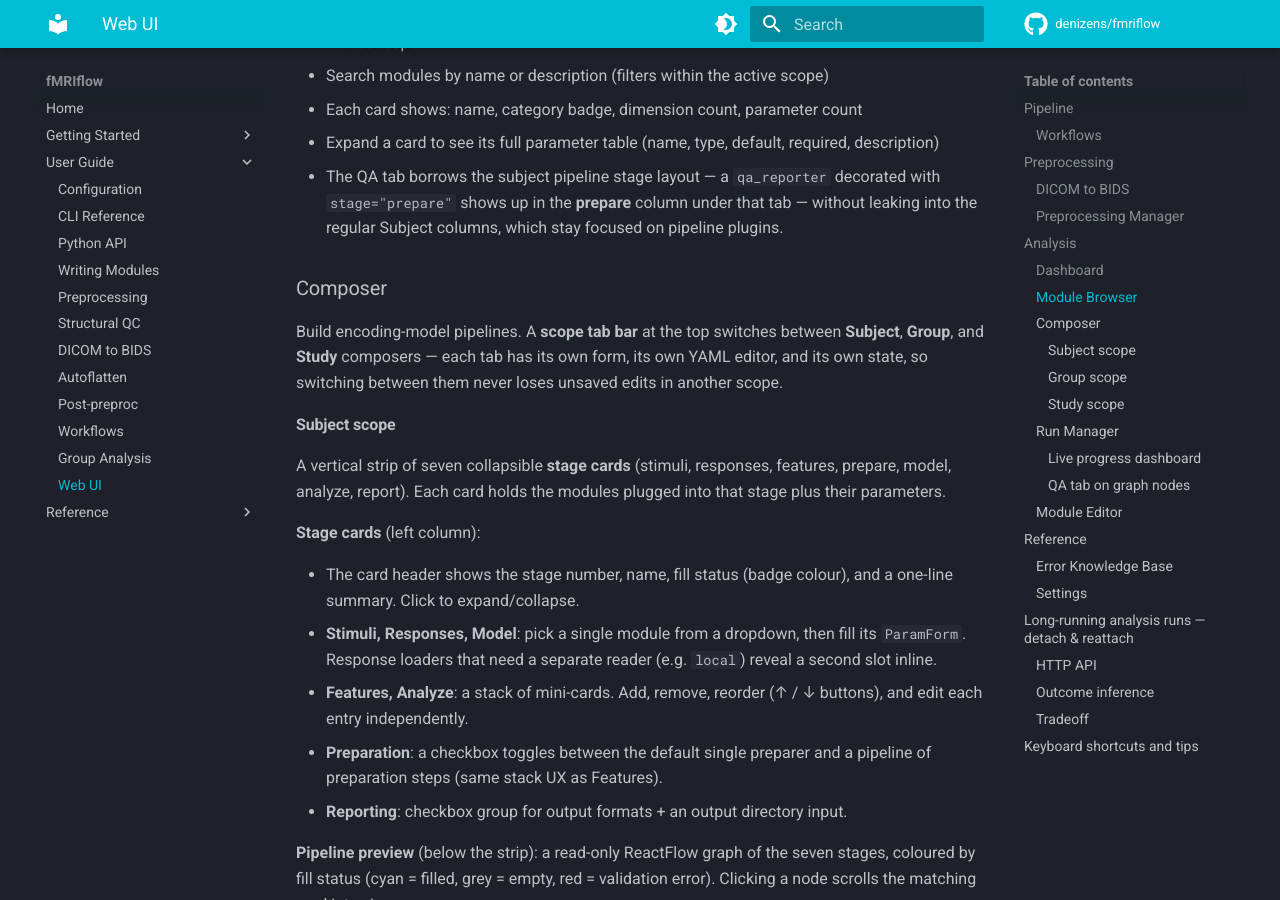
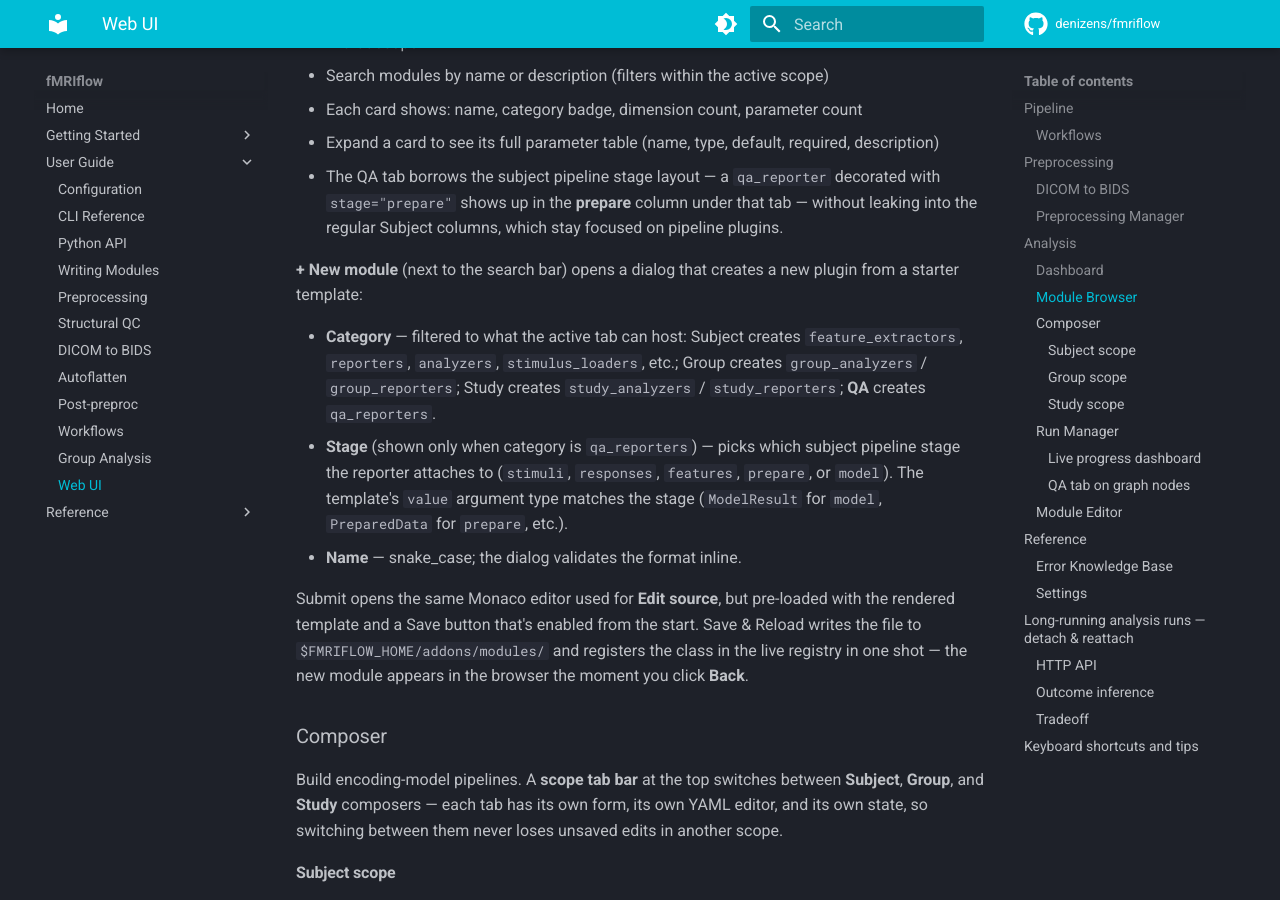
Before and after one commit to osherifo/denizenspipeline, an MkDocs documentation site: the page built from docs/guide/web-ui.md, in a window 1280 px wide and 900 px high, scrolled down 3708 px. Built offline with MkDocs 1.6.1 and Material for MkDocs 9.7.7, drawn with Linux system fonts in a browser that asks for light colours; comment, search, counter and statistics services are not loaded.

Commit message:
docs: cover + new module flow in module browser
- web-ui.md: Module Browser section gains a "+ New module"
  description — category dropdown filtered by active scope tab,
  stage dropdown only when category is qa_reporters, snake_case
  name validation, then handoff to the Monaco editor with the
  template pre-loaded. Save & Reload writes to
  $FMRIFLOW_HOME/addons/modules/ and registers atomically.
- modules.md: QA reporters subsection now points at the web UI
  flow as the recommended way to bootstrap one.

mkdocs build --strict passes.

Co-Authored-By: Claude Opus 4.7 <noreply@anthropic.com>

```diff
--- a/docs/guide/web-ui.md
+++ b/docs/guide/web-ui.md
@@ -130,6 +130,28 @@ Discover and inspect all available modules, organized by processing stage.
   `qa_reporter` decorated with `stage="prepare"` shows up in the
   **prepare** column under that tab — without leaking into the
   regular Subject columns, which stay focused on pipeline plugins.
+
+**+ New module** (next to the search bar) opens a dialog that
+creates a new plugin from a starter template:
+
+- **Category** — filtered to what the active tab can host:
+  Subject creates `feature_extractors`, `reporters`, `analyzers`,
+  `stimulus_loaders`, etc.; Group creates `group_analyzers` /
+  `group_reporters`; Study creates `study_analyzers` /
+  `study_reporters`; **QA** creates `qa_reporters`.
+- **Stage** (shown only when category is `qa_reporters`) — picks
+  which subject pipeline stage the reporter attaches to (`stimuli`,
+  `responses`, `features`, `prepare`, or `model`). The template's
+  `value` argument type matches the stage (`ModelResult` for `model`,
+  `PreparedData` for `prepare`, etc.).
+- **Name** — snake_case; the dialog validates the format inline.
+
+Submit opens the same Monaco editor used for **Edit source**, but
+pre-loaded with the rendered template and a Save button that's
+enabled from the start. Save & Reload writes the file to
+`$FMRIFLOW_HOME/addons/modules/` and registers the class in the live
+registry in one shot — the new module appears in the browser the
+moment you click **Back**.
 
 ### Composer
 
```
Also changed, not shown: docs/guide/modules.md (+5 -0 lines).
